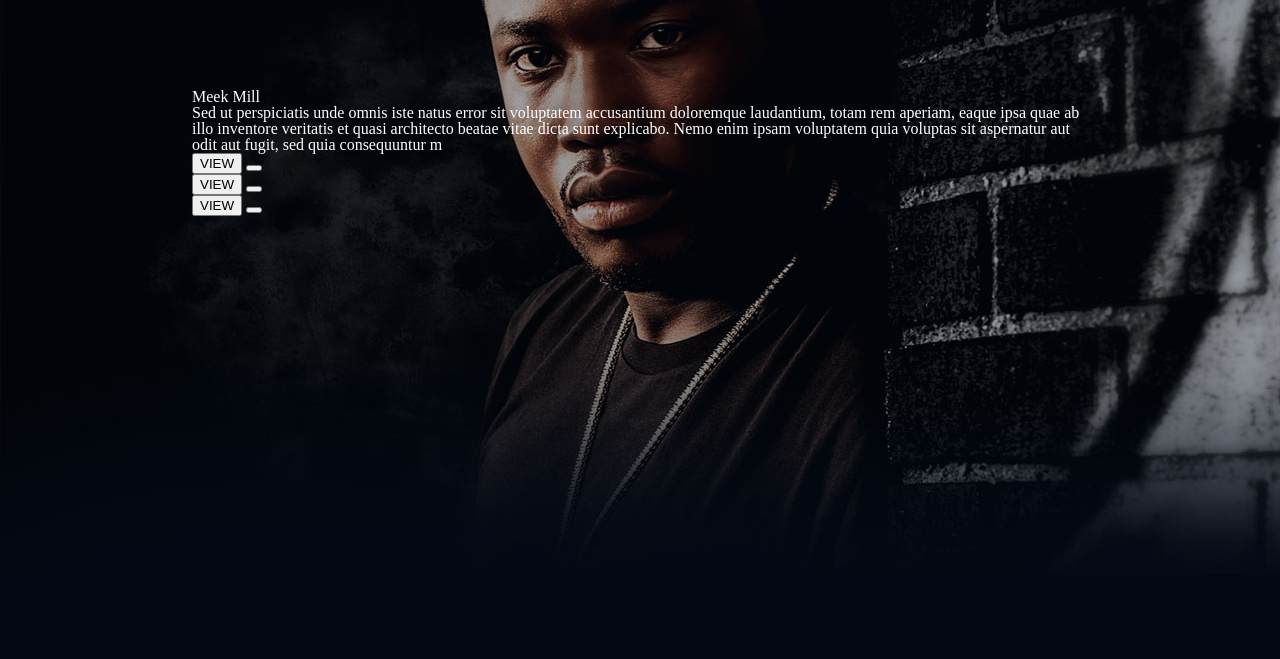
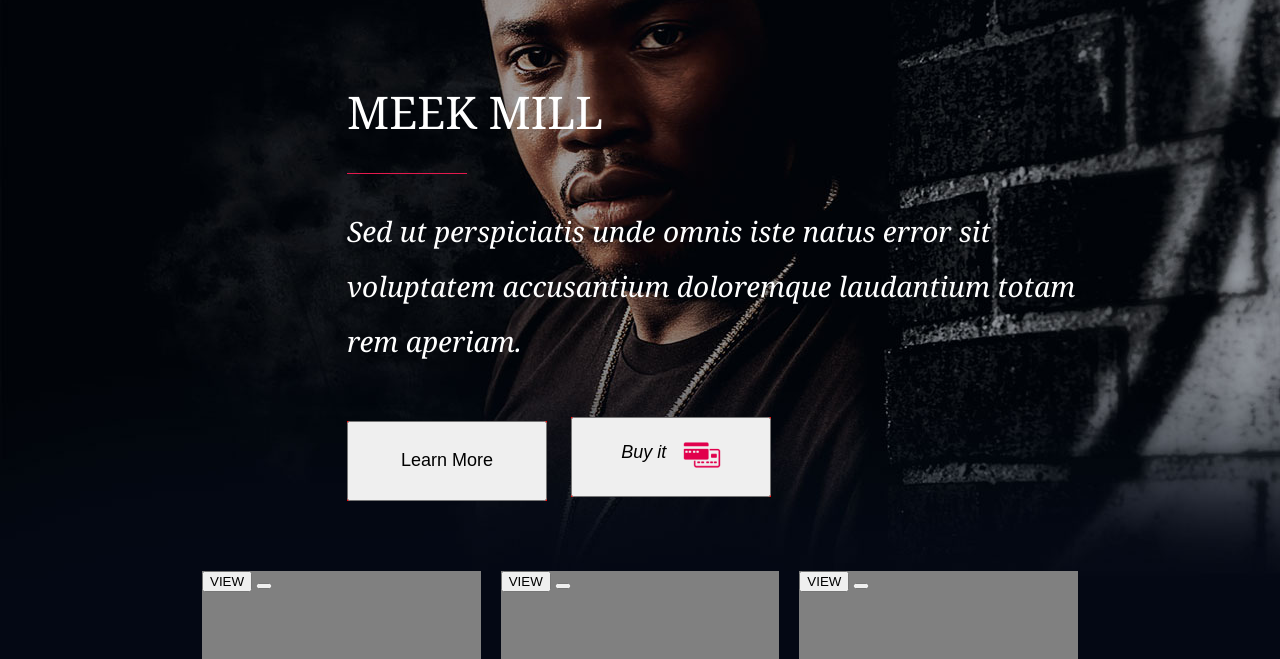
Before and after one commit to frempongandrews/meek-mill, a plain HTML site: page index.html in a window 1280 px wide. Shown: the part 141-800 px from the top of the page. Drawn offline with Linux system fonts and the light colour scheme.

Commit message:
main structure done

```diff
--- a/index.html
+++ b/index.html
@@ -24,7 +24,7 @@
             </ul>
 
             <div class="search">
-                <input type="search" />
+                <input type="search"/>
             </div>
 
             <span class="uk-flag"></span>
@@ -34,32 +34,46 @@
 
         <main>
 
-            <h1 class="artist-name">Meek Mill</h1>
             <div class="intro">
-                <p>Sed ut perspiciatis unde omnis iste natus error sit voluptatem accusantium doloremque laudantium, totam rem aperiam, eaque ipsa quae ab illo inventore veritatis et quasi architecto beatae vitae dicta sunt explicabo. Nemo enim ipsam voluptatem quia voluptas sit aspernatur aut odit aut fugit, sed quia consequuntur m</p>
+                <h1 class="artist-name">Meek Mill</h1>
+                <p>Sed ut perspiciatis unde omnis iste natus error sit voluptatem accusantium doloremque laudantium
+                    totam rem aperiam.</p>
+
+                <div class="learn-more">
+                    <button>Learn More</button>
+                </div>
+
+                <div class="buy-it">
+                    <button>
+                        <span>Buy it</span> <img src="./assets/buy-it-icon.png" class="buy-it-icon" width="38px" height="26px"/>
+                    </button>
+                </div>
 
             </div>
 
             <div class="feature">
 
                 <div class="feature-1 feature-item">
-                    <img src="" />
+                    <img src=""/>
                     <div class="feature-1-content"></div>
-                    <button>VIEW</button> <button></button>
+                    <button>VIEW</button>
+                    <button></button>
                 </div>
 
 
                 <div class="feature-2 feature-item">
-                    <img src="" />
+                    <img src=""/>
                     <div class="feature-2-content"></div>
-                    <button>VIEW</button> <button></button>
+                    <button>VIEW</button>
+                    <button></button>
                 </div>
 
 
                 <div class="feature-3 feature-item">
-                    <img src="" />
+                    <img src=""/>
                     <div class="feature-2-content"></div>
-                    <button>VIEW</button> <button></button>
+                    <button>VIEW</button>
+                    <button></button>
                 </div>
 
 
@@ -69,7 +83,6 @@
     </div>
 
 
-
 </div>
 </body>
 
--- a/styles/styles.css
+++ b/styles/styles.css
@@ -1,5 +1,3 @@
-
-
 /* http://meyerweb.com/eric/tools/css/reset/
    v2.0 | 20110126
    License: none (public domain)
@@ -15,7 +13,7 @@
 fieldset, form, label, legend,
 table, caption, tbody, tfoot, thead, tr, th, td,
 article, aside, canvas, details, embed,
-figure, figcaption, footer, header, hgroup,
+figure, figcaption, footer, header,
 menu, nav, output, ruby, section, summary,
 time, mark, audio, video {
     margin: 0;
@@ -25,50 +23,64 @@
     font: inherit;
     vertical-align: baseline;
 }
+
 /* HTML5 display-role reset for older browsers */
 article, aside, details, figcaption, figure,
-footer, header, hgroup, menu, nav, section {
+footer, header, menu, nav, section {
     display: block;
 }
+
 body {
     line-height: 1;
 }
+
 ol, ul {
     list-style: none;
 }
+
 blockquote, q {
     quotes: none;
 }
+
 blockquote:before, blockquote:after,
 q:before, q:after {
     content: '';
     content: none;
 }
+
 table {
     border-collapse: collapse;
     border-spacing: 0;
 }
 
-body{
+/*
+  ==========================================================
+  End of reset
+  ==========================================================
+*/
+
+body {
     color: white;
 }
-.container{
+
+.container {
     width: 100vw;
     height: 100vh;
     position: fixed;
     top: 0;
     left: 0;
+    overflow-y: scroll;
+    margin: 0px;
     background-image: url("../assets/meek-mill-bg.jpg");
     background-size: cover;
-    margin: 0px;
 }
 
-.content{
+.content {
     width: 70%;
     margin: 0 auto;
 }
 
-nav{
+nav {
     display: flex;
     background-color: aqua;
     justify-content: space-between;
@@ -76,12 +88,12 @@
     height: 30px;
 }
 
-.logo{
+.logo {
     flex-grow: 1;
     background-color: white;
 }
 
-.navigation{
+.navigation {
     display: flex;
     list-style: none;
     flex-grow: 2;
@@ -91,23 +103,112 @@
     padding: 0px 10px;
 }
 
-.navigation>li:first-child{
+.navigation > li:first-child {
     margin-left: 240px;
 }
 
-.search{
+.search {
     flex-grow: 1;
     margin-left: 30px;
     /*margin-top: 5px;*/
 
 }
 
-.search>input{
+.search > input {
     border-radius: 10px;
     height: 25px;
 }
 
-.artist-name{
+.artist-name {
     margin-top: 120px;
+    margin-bottom: 70px;
+    text-transform: uppercase;
+    font-size: 45px;
+    position: relative;
+}
+
+.artist-name:after{
+    content: "";
+    position: absolute;
+    bottom: -40px;
+    left: 0px;
+    width: 120px;
+    border-bottom: 1px solid #e41a4e;
+}
+
+.intro {
+    margin-left: 155px;
+    font-family: Georgia;
+}
+
+.intro p{
+    font-size: 28px;
+    font-style: italic;
+    line-height: 55px;
+    margin-bottom: 40px;
+}
+
+.learn-more, .buy-it{
+    width: 200px;
+    height: 80px;
+    background-color: red;
+    display: inline-block;
+}
+
+.learn-more>button, .buy-it>button{
+    width: 100%;
+    height: 100%;
+}
+
+
+
+/*look into strange extra margin of buy it with img in it: below*/
+.buy-it{
+    position: relative;
+    bottom: -8px;
+    /*strange extra margin of buy it with img in it above*/
+    margin-left: 20px;
+}
+
+.learn-more{
+    position: relative;
+    top: -20px;
+}
+
+.learn-more>button{
+    font-size: 18px;
 
 }
+
+.buy-it>button>span{
+    position: absolute;
+    left: 50px;
+    top: 25px;
+    font-size: 18px;
+    font-style: italic;
+}
+
+.buy-it>button>img{
+    position: absolute;
+    right: 50px;
+    top: 25px;
+}
+
+.feature{
+    display: flex;
+}
+
+.feature-item{
+    width: 370px;
+    height: 380px;
+    background-color: gray;
+    margin: 50px 10px;
+}
+
+
+
+
+
+    /*border: 1px solid #e41a4e;*/
+
+    /*box-shadow: 0px 3px 0px #a70e36;*/
```
Also changed, not shown: assets/buy-it-icon.png (added).
